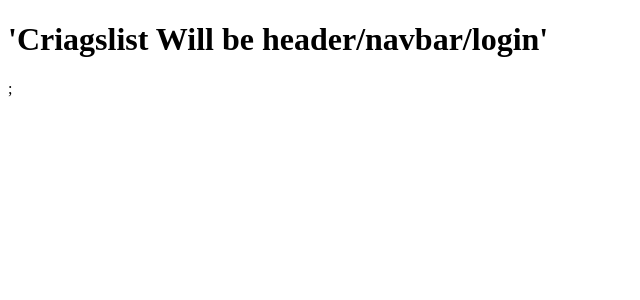
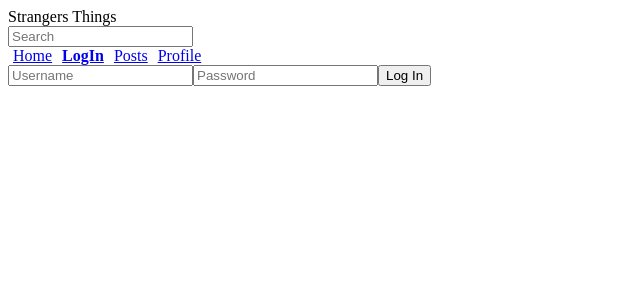
Before and after one commit to znitz23/strangers-things, a React (Create React App) app: page /login in a window 1280 px wide. Shown: the top 300 px of the page, without its empty margins (0-640 px from the left). Built offline with nearby package versions, Linux system fonts and the light colour scheme.

Commit message:
adding final structure

```diff
--- a/src/components/App.js
+++ b/src/components/App.js
@@ -1,9 +1,58 @@
-import React from 'react'
+import React, { useState } from 'react'
+import { Posts, LogIn, Profile, Navbar, Welcome, Header } from '.'
+import {Routes, Route} from 'react-router-dom'
+import './style.css';
 
 const App = ()=> {
+    const [posts, setPosts] = useState([]);
+    const [user, setUser] = useState({});
+    const [token, setToken] = useState('');
+    const [isLoggedIn, setIsLoggedIn] = useState(false);
+
 return (
     <>
-    <h1>'Criagslist Will be header/navbar/login'</h1>;
+        <Header />
+        <Navbar />
+        <Routes>
+            <Route path='/' element={
+                <Welcome
+                user={user}
+                isLoggedIn={isLoggedIn}
+            />}/>
+            <Route
+                path='/login'
+                element={
+                <LogIn
+                user={user}
+                setUser={setUser}
+                isLoggedIn={isLoggedIn}
+                setIsLoggedIn={setIsLoggedIn}
+                token={token}
+                setToken={setToken}
+            />}/>
+            <Route
+                path='/posts'
+                element={
+                <Posts
+                posts={posts}
+                setPosts={setPosts}
+                user={user}
+                setUser={setUser}
+                isLoggedIn={isLoggedIn}
+                setIsLoggedIn={setIsLoggedIn}
+            />}/>
+            <Route
+                path='/profile'
+                element={
+                <Profile
+                posts={posts}
+                setPosts={setPosts}
+                user={user}
+                setUser={setUser}
+                isLoggedIn={isLoggedIn}
+                setIsLoggedIn={setIsLoggedIn}
+            />}/>
+        </Routes>
     </>
 )
 }
--- /dev/null
+++ b/src/components/header.js
@@ -0,0 +1,14 @@
+import React from "react";
+
+const Header = () => {
+return (
+    <>
+    <div>Strangers Things</div>
+    <form>
+        <input placeholder="Search"/>
+    </form>
+    </>
+)
+}
+
+export default Header
--- a/src/components/index.js
+++ b/src/components/index.js
@@ -1 +1,7 @@
 export { default as App } from './App'
+export { default as LogIn } from './login'
+export { default as Posts } from './posts'
+export { default as Profile } from './profile'
+export { default as Welcome } from './welcome'
+export { default as Navbar } from './navbar'
+export {default as Header } from './header'
--- a/src/components/login.js
+++ b/src/components/login.js
@@ -0,0 +1,37 @@
+import React, { useState, useNavigate } from "react";
+
+
+const LogIn = ({user, setUser, isLoggedIn, setIsLoggedIn, token, setToken, }) => {
+    const [username, setUsername] = useState('');
+    const [password, setPassword] = useState('');
+    // const navigate = useNavigate()
+
+    // const handleSubit = async (event) => {
+    //     event.preventDefault();
+    //     const authUser = // run a function that checks for valid log in credentials and returns a token
+    //     //setToken()
+    //     setUsername('');
+    //     setPassword('');
+    //     navigate('/profile');
+    // }
+
+    return (
+    <>
+        <form>
+            <input
+                placeholder="Username"
+                value={username}
+                onChange={(event) => setUsername(event.target.value)}
+            />
+            <input
+                placeholder="Password"
+                value={password}
+                onChange={(event) => setPassword(event.target.value)}
+            />
+            <button type='submit' >Log In</button>
+        </form>
+    </>
+)
+}
+
+export default LogIn
--- /dev/null
+++ b/src/components/navbar.js
@@ -0,0 +1,15 @@
+import React from "react";
+import { NavLink } from "react-router-dom";
+
+const Navbar = () => {
+   return (
+    <nav>
+            <NavLink to="/" id='navFeature' >Home</NavLink>
+            <NavLink to="/login" id='navFeature' >LogIn</NavLink>
+            <NavLink to="/posts" id='navFeature' >Posts</NavLink>
+            <NavLink to="/profile" id='navFeature' >Profile</NavLink>
+    </nav>
+)
+};
+
+export default Navbar
--- a/src/components/posts.js
+++ b/src/components/posts.js
@@ -0,0 +1,9 @@
+import React from "react";
+
+const Posts = () => {
+return (
+    <div>Hello from Posts page</div>
+)
+}
+
+export default Posts
--- a/src/components/profile.js
+++ b/src/components/profile.js
@@ -0,0 +1,9 @@
+import React from "react";
+
+const Profile = () => {
+return (
+    <div>Hello from Profile page</div>
+)
+}
+
+export default Profile
--- /dev/null
+++ b/src/components/style.css
@@ -0,0 +1,7 @@
+.active {
+    font-weight: bold;
+}
+
+#navFeature {
+    padding: 5px;
+}
--- a/src/components/welcome.js
+++ b/src/components/welcome.js
@@ -0,0 +1,13 @@
+import React from "react";
+
+const Welcome = ({user, isLoggedIn}) => {
+return (
+    (isLoggedIn ?
+        (<div>Welcome to Craigslist {user}.</div>)
+        :
+        (<div>Please Log In</div>)
+        )
+    )
+}
+
+export default Welcome
--- a/src/index.js
+++ b/src/index.js
@@ -1,7 +1,8 @@
 import React from 'react'
 import { createRoot} from 'react-dom/client'
 import { App } from './components';
+import { BrowserRouter } from 'react-router-dom';
 
 
 
-createRoot(document.getElementById('root')).render(<App />);
+createRoot(document.getElementById('root')).render(<BrowserRouter><App /></BrowserRouter>);
```
